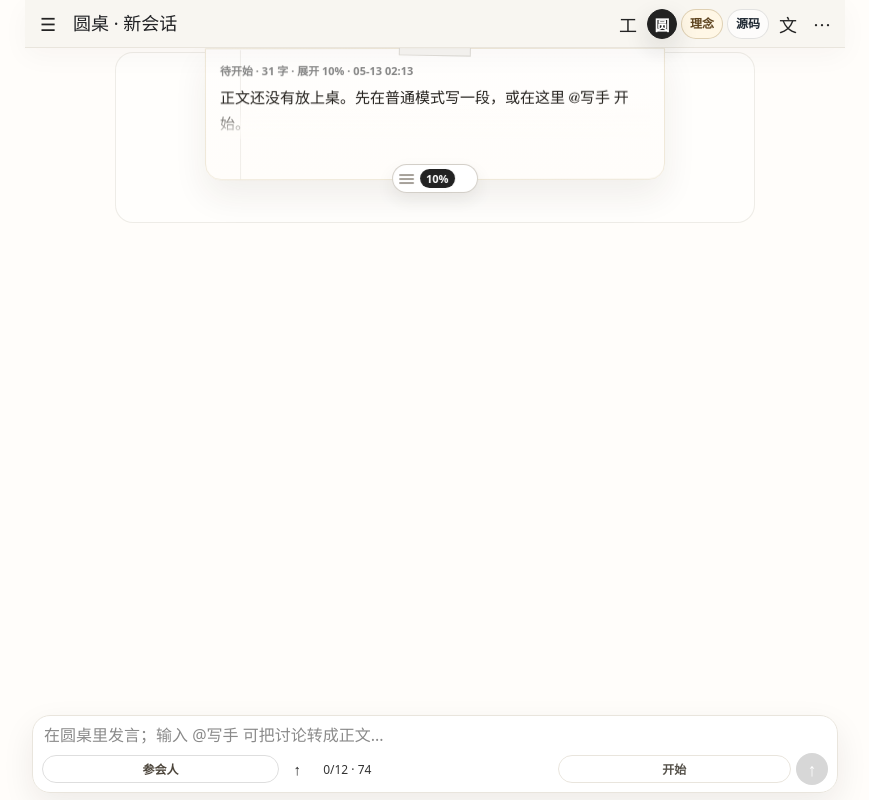
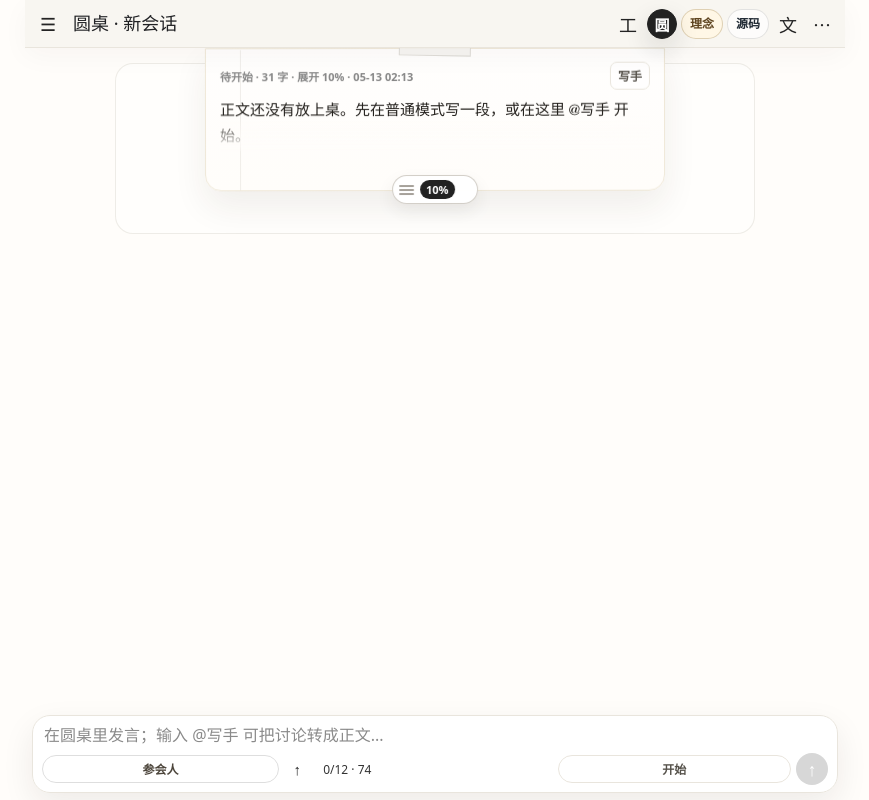
Before and after one commit to ccbili30-collab/Novelbox, a plain HTML site: page index.html in a window 1280 px wide. Both pictures are taken after a click on the button "圆桌共创模式". Shown: the whole page, without its empty margins (205-1074 px from the left). Drawn offline with Linux system fonts and the light colour scheme.

Commit message:
Add writer settings on roundtable paper

```diff
--- a/index.html
+++ b/index.html
@@ -37,6 +37,7 @@
           <div id="roundtablePaper" class="manuscript-paper">
             <div class="paper-meta">
               <span id="roundtablePaperStatus">正文小窗 · 写手</span>
+              <button type="button" data-command="roundtable-writer-settings">写手</button>
             </div>
             <div id="roundtablePaperViewport" class="paper-scroll-viewport">
               <p id="roundtableManuscript"></p>
```
